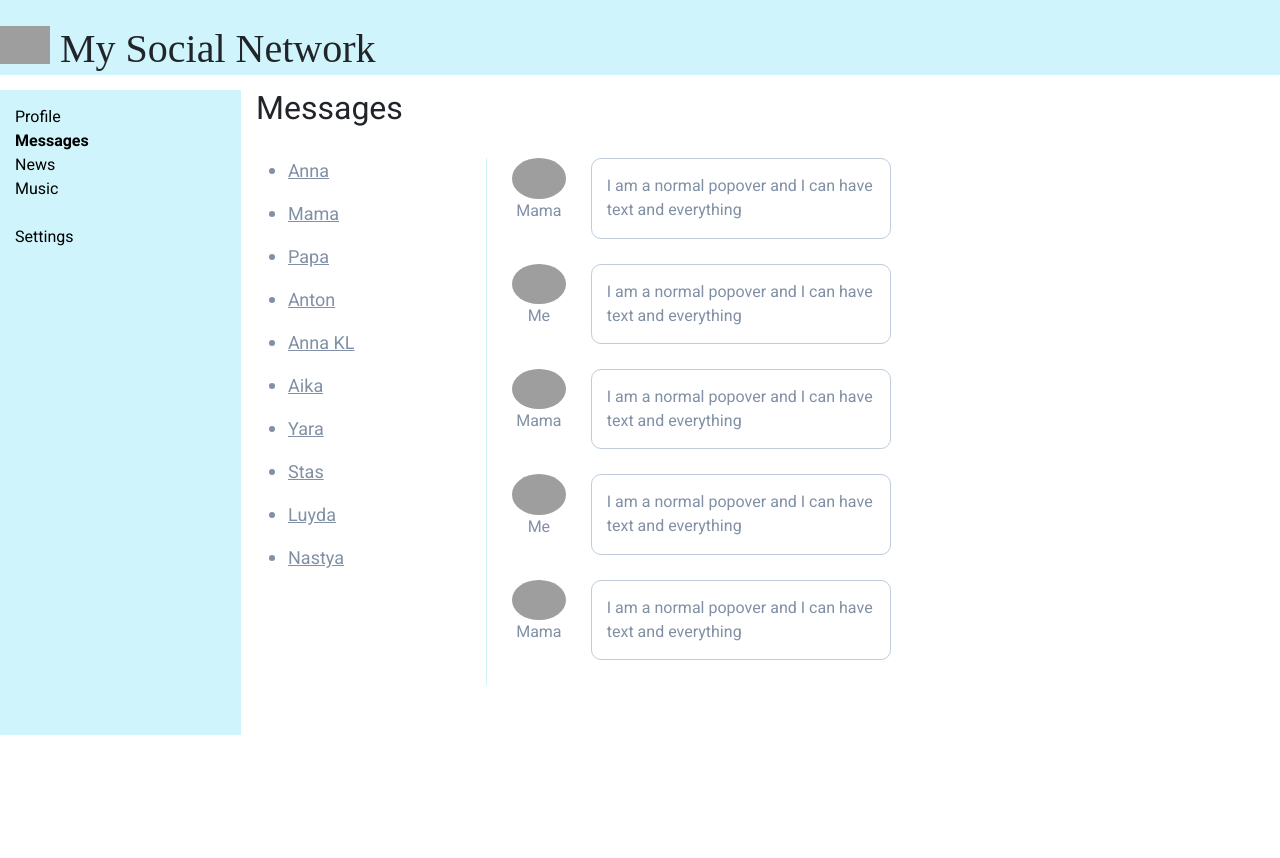
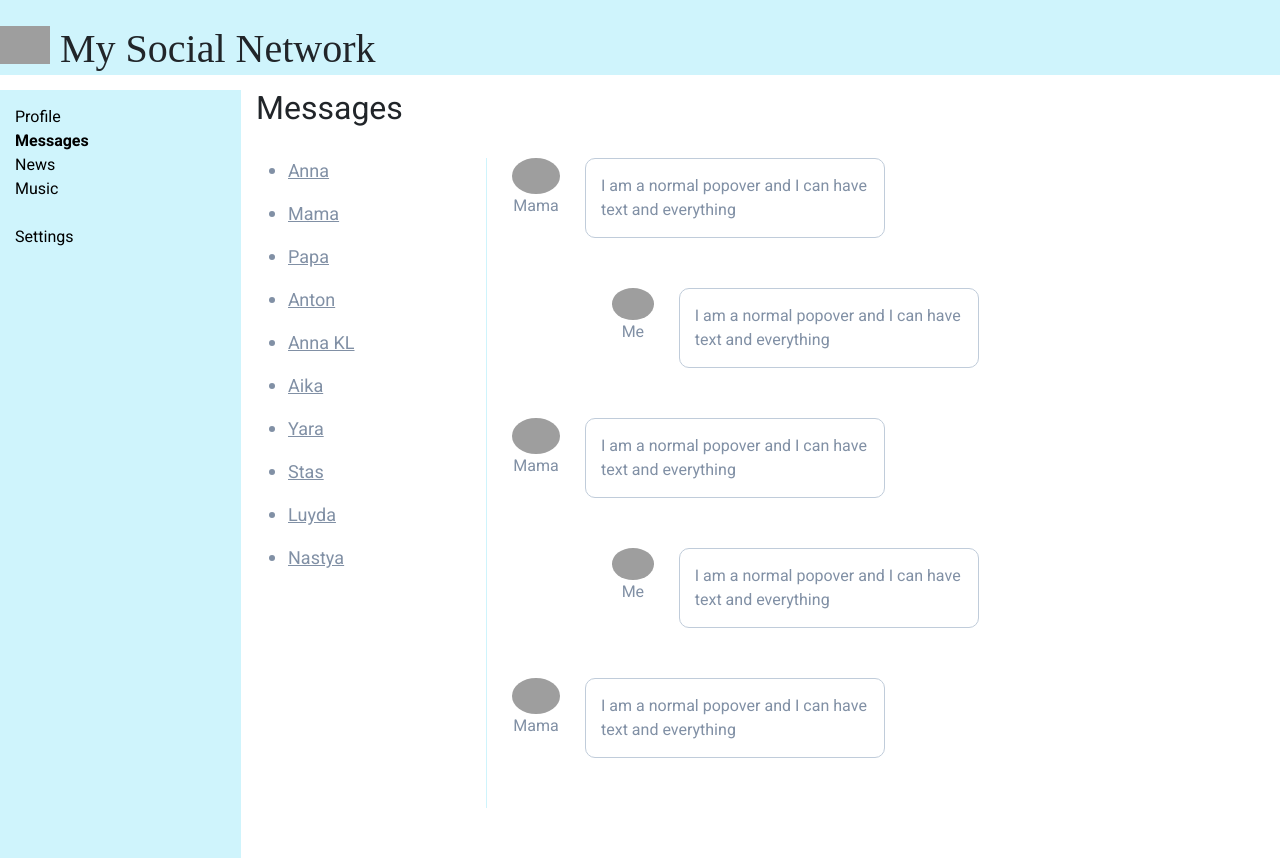
Before and after one commit to anna1luna/react_redux, a React (Create React App) app in the folder my-app/: page /messages in a window 1280 px wide. Before the commit the page ends 800 px from the top, so only its background shows below. Built offline with nearby package versions, Linux system fonts and the light colour scheme; grey boxes are pictures that could not be loaded; a web font is replaced by a local one.

Commit message:
now msgs come frm different side

```diff
--- a/my-app/src/components/msgs/messages.module.css
+++ b/my-app/src/components/msgs/messages.module.css
@@ -23,7 +23,7 @@
 }
 .msg {
   display: grid;
-  grid-template-columns: 7% 93%;
+  grid-template-columns: 25% 75%;
   margin-bottom: 25px;
 }
 
@@ -44,3 +44,6 @@
   height: auto;
   color: #8190A5;
 }
+.meClass {
+  padding-left: 100px;
+}
--- a/my-app/src/components/msgs/msgs.jsx
+++ b/my-app/src/components/msgs/msgs.jsx
@@ -3,10 +3,21 @@ import Msg from "./msg";
 
 const Msgs = (props) => {
   const MsgsData = props.MsgsData;
+
   let MsgsReady = MsgsData.map((msg) => (
-    <Msg name={msg.name} text={msg.text} id={msg.id} />
+    <div
+      className={
+        msg.name.includes("Me")
+          ? `${s.msg} ${s.meClass}`
+          : `${s.msg} ${s.otherClass}`
+      }
+      key={msg.id}
+    >
+      <Msg name={msg.name} text={msg.text} id={msg.id} />
+    </div>
   ));
-  return <div className={s.msgs}>{MsgsReady}</div>;
+
+  return <div>{MsgsReady}</div>;
 };
 
 export default Msgs;
```
